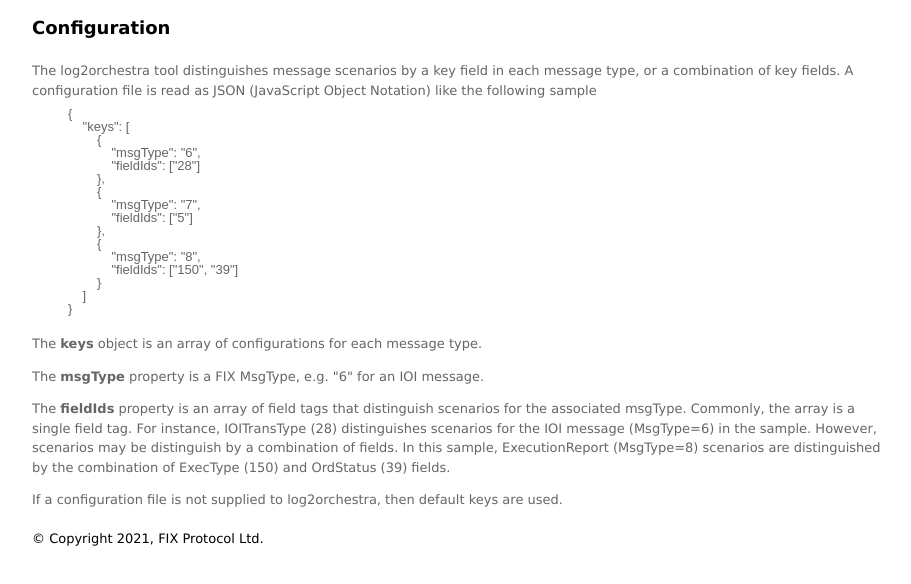
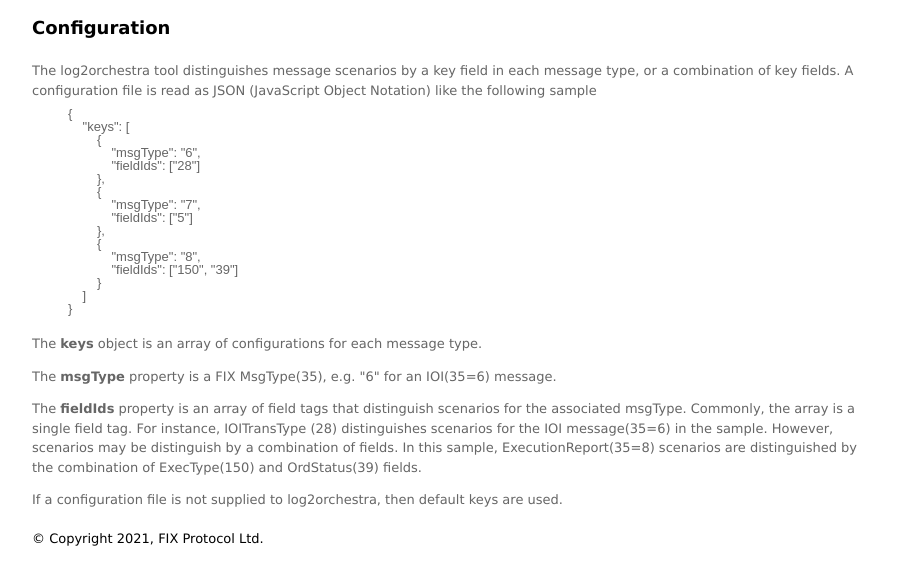
Before and after one commit to FIXTradingCommunity/fixtradingcommunity.github.io, a plain HTML site: page orchestratools/log2orchestra/v1.0/configuration-help.html in a window 1280 px wide. Shown: the part 172-756 px from the top of the page, without its empty margins (183-1094 px from the left). Drawn offline with Linux system fonts and the light colour scheme.

Commit message:
LOG-134: Standarize references to fix messages and fields on help page

```diff
--- a/orchestratools/log2orchestra/v1.0/configuration-help.html
+++ b/orchestratools/log2orchestra/v1.0/configuration-help.html
@@ -41,17 +41,17 @@
       type.
     </p>
     <p>
-      The <b>msgType</b> property is a FIX MsgType, e.g. "6" for an IOI
-      message.
+      The <b>msgType</b> property is a FIX MsgType(35), e.g. "6" for an
+      IOI(35=6) message.
     </p>
     <p>
       The <b>fieldIds</b> property is an array of field tags that
       distinguish scenarios for the associated msgType. Commonly, the array
       is a single field tag. For instance, IOITransType (28) distinguishes
-      scenarios for the IOI message (MsgType=6) in the sample. However,
+      scenarios for the IOI message(35=6) in the sample. However,
       scenarios may be distinguish by a combination of fields. In this
-      sample, ExecutionReport (MsgType=8) scenarios are distinguished by the
-      combination of ExecType (150) and OrdStatus (39) fields.
+      sample, ExecutionReport(35=8) scenarios are distinguished by the
+      combination of ExecType(150) and OrdStatus(39) fields.
     </p>
     <p>If a configuration file is not supplied to log2orchestra, then
       default keys are used.</p>
```
